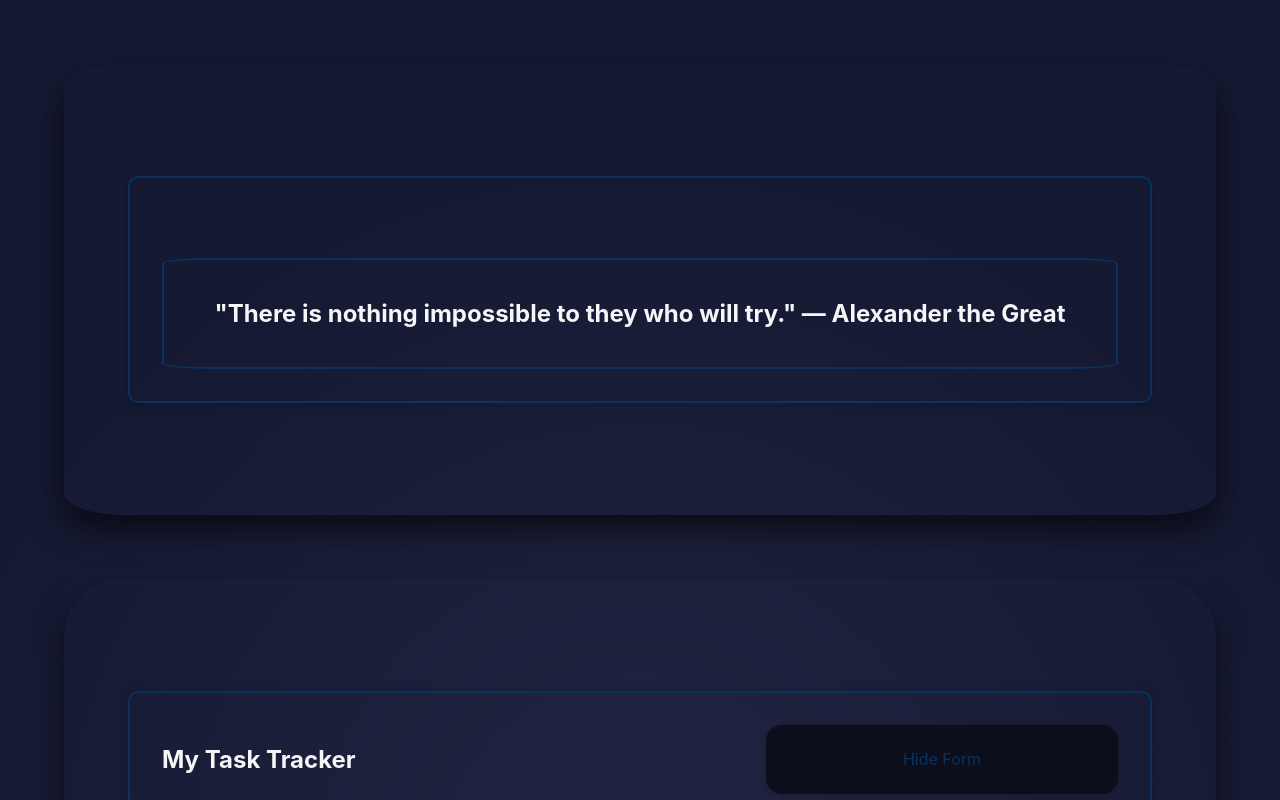
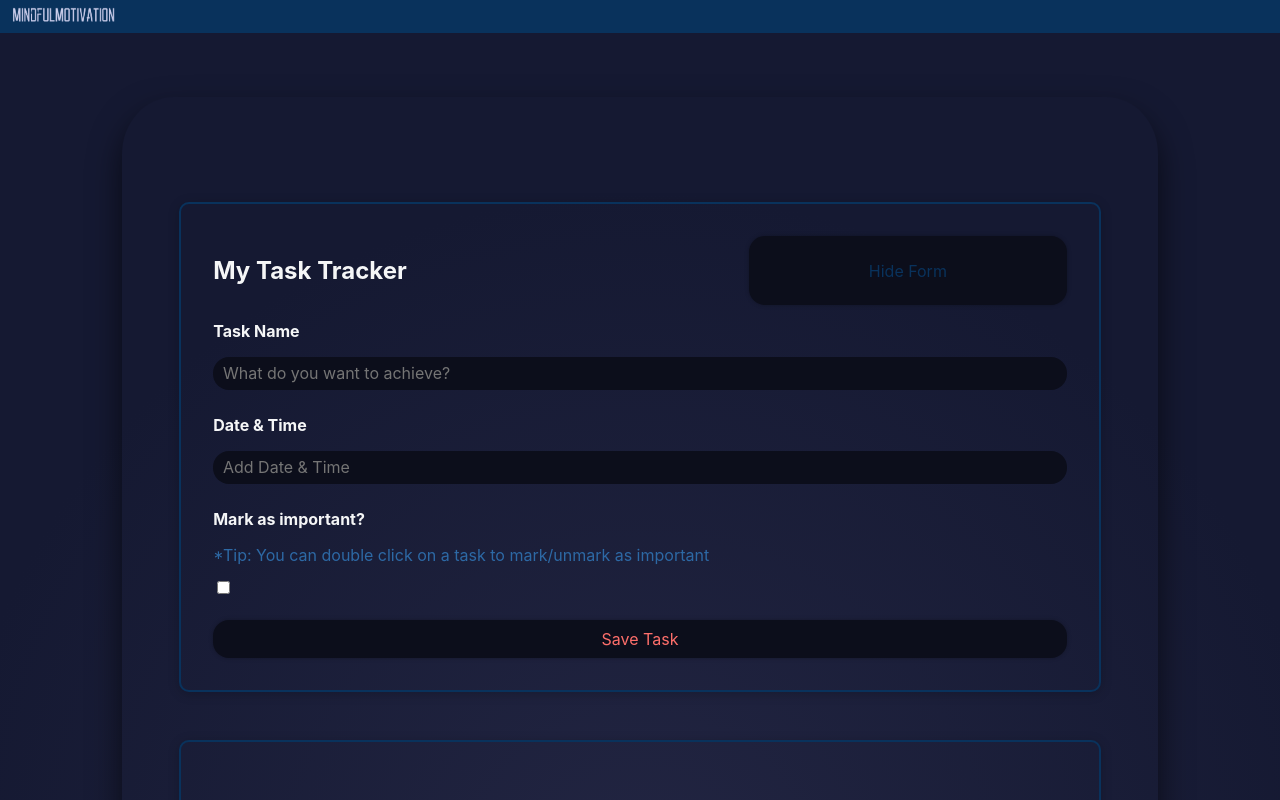
Before and after one commit to jalonghurst/motivational-task-tracker, a React (Create React App) app: page / in a window 1280 px wide. Shown: the top 800 px of the page. Built offline with nearby package versions, Linux system fonts and the light colour scheme.

Commit message:
Logo, Nav component added

```diff
--- a/src/App.css
+++ b/src/App.css
@@ -1,14 +1,5 @@
-#goals, #goal-form {
-  width: 100%;
-  margin: 3rem auto;
-  padding: 2rem;
-  border-radius: 10px;
-  box-shadow: 0 2px 12px rgba(0, 0, 0, 0.2);
-  border: #09325c solid 2px;
-}
-
-
 .container {
+  padding: 5%;
   color:#c9ccea;
   display: flex;
   flex-direction: row;
@@ -21,7 +12,6 @@
 }
 
 .card {
-  margin-top: 5%;
   height: auto;
   padding: 5%;
   width:45%;
@@ -30,6 +20,15 @@
   color: #f5f6f7;
   /* word-wrap: break-word;
   text-align: center; */
+}
+
+#sub-card {
+  width: 100%;
+  margin: 3rem auto;
+  padding: 2rem;
+  border-radius: 10px;
+  box-shadow: 0 2px 12px rgba(0, 0, 0, 0.2);
+  border: #09325c solid 2px;
 }
 
 .footer {
--- a/src/App.js
+++ b/src/App.js
@@ -5,6 +5,7 @@ import TaskInput from './components/TaskGoals/TaskInput/TaskInput';
 import TaskHeader from './components/TaskGoals/TaskHeader/TaskHeader';
 import './App.css';
 import InspirationalQuotes from './components/InspirationalQuotes/InspirationalQuotes';
+import Nav from './components/Nav/Nav';
 
 const App = () => {
   const [showTaskForm, setShowTaskForm] = useState(true)
@@ -53,27 +54,33 @@ const App = () => {
   }
 
   return (
-    <div  className="container">
-    {/* Pomodoro Section */}
-    <div className="card">
-      <section id="goal-form">
-        <InspirationalQuotes/>
-        </section>
-      </div>
-    {/* Task List Section */}
+  <div>
+    {/* Header */}
+      <Nav className="nav"/>
+      <div  className="container">
+       {/* Task List Section */}
       <div className="card">
-      <section id="goal-form">
+      <section id="sub-card">
         <TaskHeader
         onAddGoal={() => setShowTaskForm(!showTaskForm)}
         showAddGoal =  {showTaskForm}/>
         {showTaskForm && <TaskInput onAddGoal={addGoalHandler} />}
       </section>
-      <section id="goals">
+      <section id="sub-card">
         {content}
       </section>
       </div>
-    {/* <span className="footer" style={{color: "gray", textAlign: "center", paddingTop: "3%", paddingBottom: "1%", fontSize: "0.9rem"}}>Copyright ⓒ 2022 Jacqueline Longhurst. All Rights Reserved.</span> */}
+
+       {/* Pomodoro Section */}
+      <div className="card">
+      <InspirationalQuotes/>
+        <section id="sub-card">
+
+          </section>
+      </div>
+      {/* <span className="footer" style={{color: "gray", textAlign: "center", paddingTop: "3%", paddingBottom: "1%", fontSize: "0.9rem"}}>Copyright ⓒ 2022 Jacqueline Longhurst. All Rights Reserved.</span> */}
     </div>
+  </div>
   );
 };
 
--- /dev/null
+++ b/src/components/Nav/Nav.css
@@ -0,0 +1,10 @@
+.nav-bar {
+    width: 100%;
+    background-color: #09325c;
+    position: sticky;
+    border: none;
+}
+
+.logo {
+    width: 10%;
+}
--- /dev/null
+++ b/src/components/Nav/Nav.js
@@ -0,0 +1,16 @@
+import React from 'react'
+import './Nav.css'
+import logo from '../../assets/logo.png'
+
+const Nav = () => {
+  return (
+    <div className='nav-bar'>
+        <nav>
+
+          <img className='logo' src={logo} alt={""}/>
+        </nav>
+    </div>
+  )
+}
+
+export default Nav
```
Also changed, not shown: src/assets/logo.png (added), 1 other file (tests, documents, lock files or other folders).
